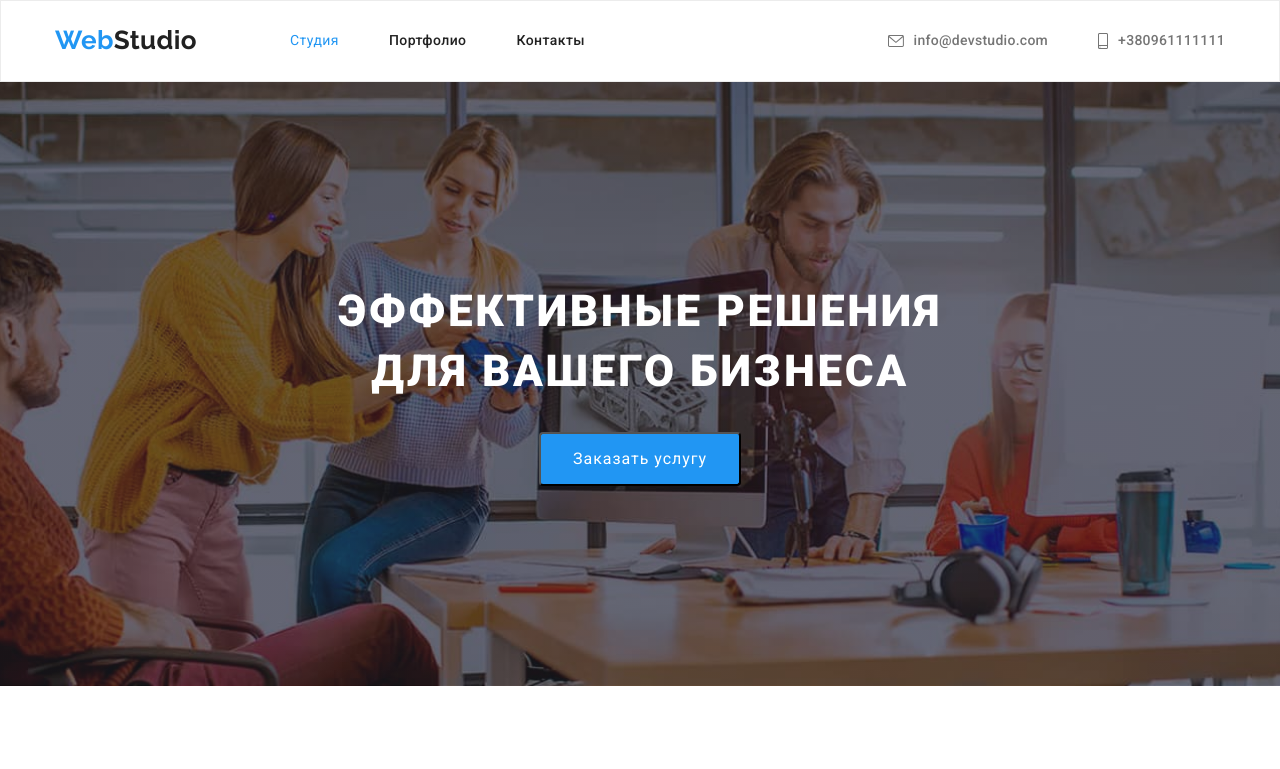
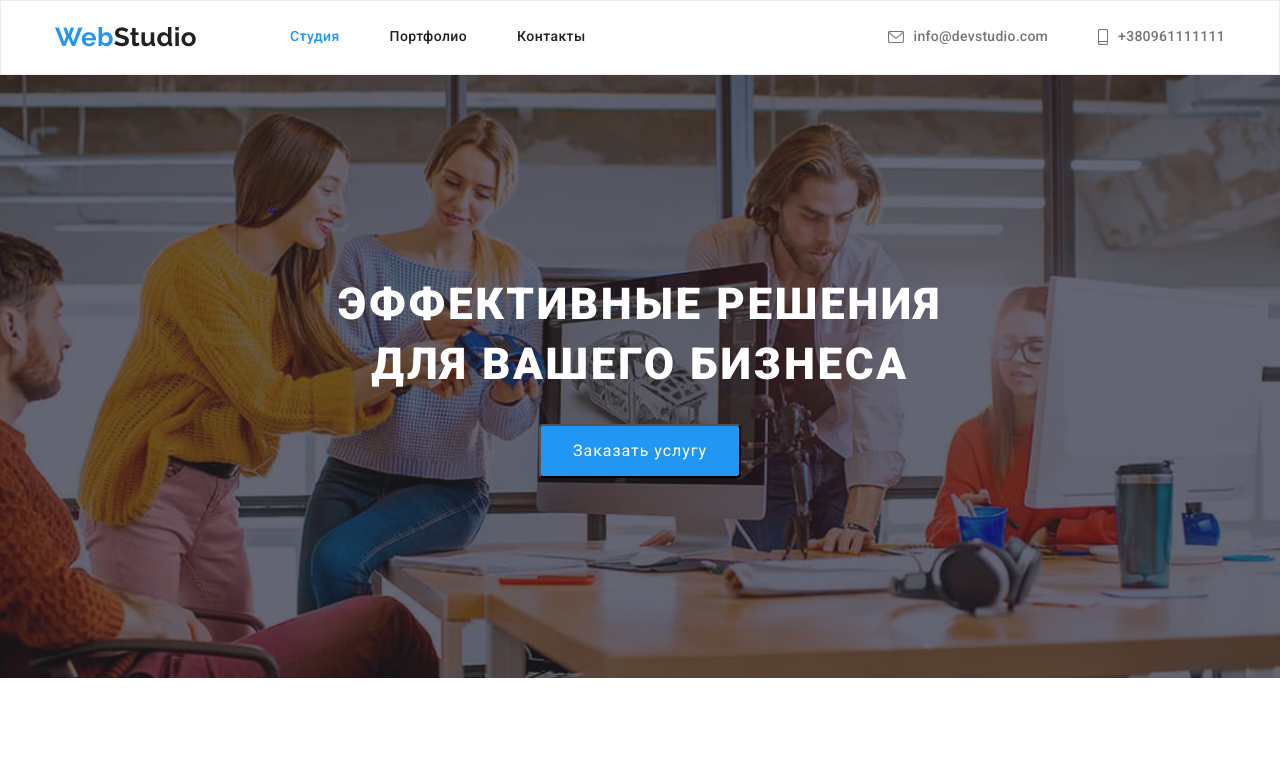
Before and after one commit to tsherkavskaAnna/goit-markup-hw-04, a plain HTML site: page index.html in a window 1280 px wide. Shown: the top 769 px of the page. Drawn offline with nearby package versions, Linux system fonts and the light colour scheme.

Commit message:
homework4.5

```diff
--- a/CSS/styles.css
+++ b/CSS/styles.css
@@ -43,12 +43,9 @@ ul {
 .container-header {
   display: flex;
   align-items: center;
-  align-items: center;
   width: 1200px;
   padding-left: 15px;
   padding-right: 15px;
-  padding-top: 24px;
-  padding-bottom: 25px;
   margin-left: auto;
   margin-right: auto;
 }
@@ -79,15 +76,16 @@ ul {
   padding: 0;
   margin: 0;
 }
-.link-current {
+.link.current {
   color: var(--accent-color);
-  text-decoration: none;
 }
 .link {
-  color: inherit;
-  text-decoration: none;
+  display: block;
+  padding-top: 24px;
+  padding-bottom: 25px;
   font-weight: 500;
 }
+
 .link:hover,
 link:focus {
   color: var(--accent-color);
@@ -103,6 +101,8 @@ link:focus {
 .link-contact {
   display: flex;
   align-items: center;
+  padding-top: 24px;
+  padding-bottom: 25px;
   color: var(--main-text-color);
   text-decoration: none;
   font-weight: 500;
--- a/index.html
+++ b/index.html
@@ -23,12 +23,14 @@
           <a class="logo" href=""><span class="logocolor">Web</span>Studio</a>
           <ul class="list">
             <li class="nav-item">
-              <a class="link-current" href="">Студия</a>
+              <a class="link current" href="#">Студия</a>
             </li>
             <li class="nav-item">
               <a class="link" href="./portfolio.html">Портфолио</a>
             </li>
-            <li class="nav-item"><a class="link" href="">Контакты</a></li>
+            <li class="nav-item">
+              <a class="link" href="#">Контакты</a>
+            </li>
           </ul>
         </nav>
         <!--Contacts-->
```
